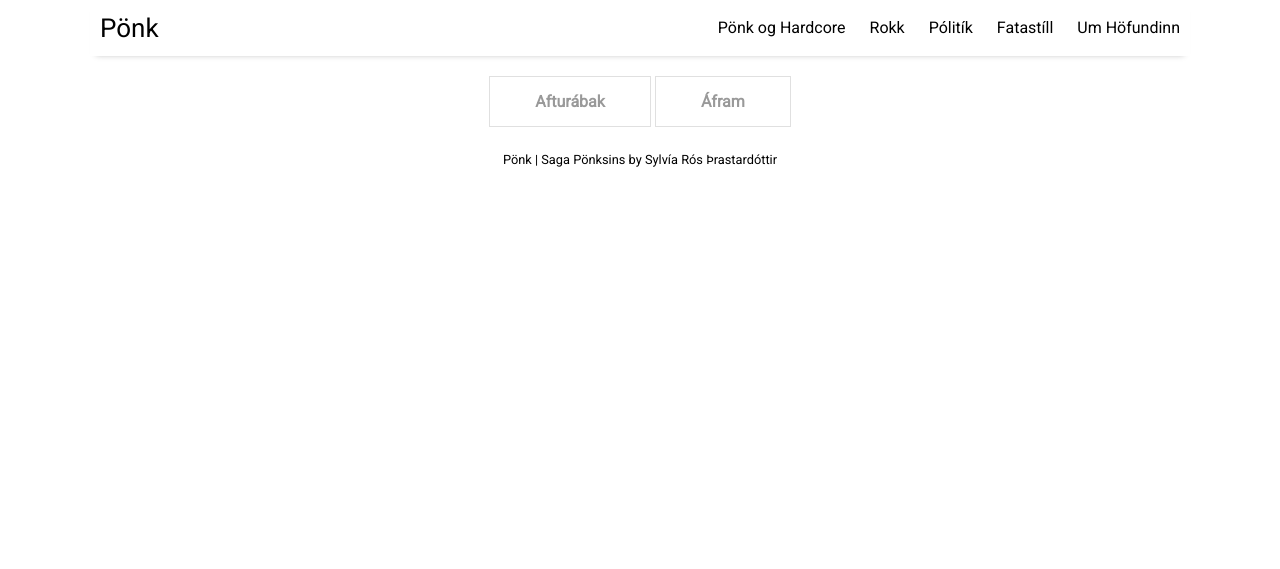
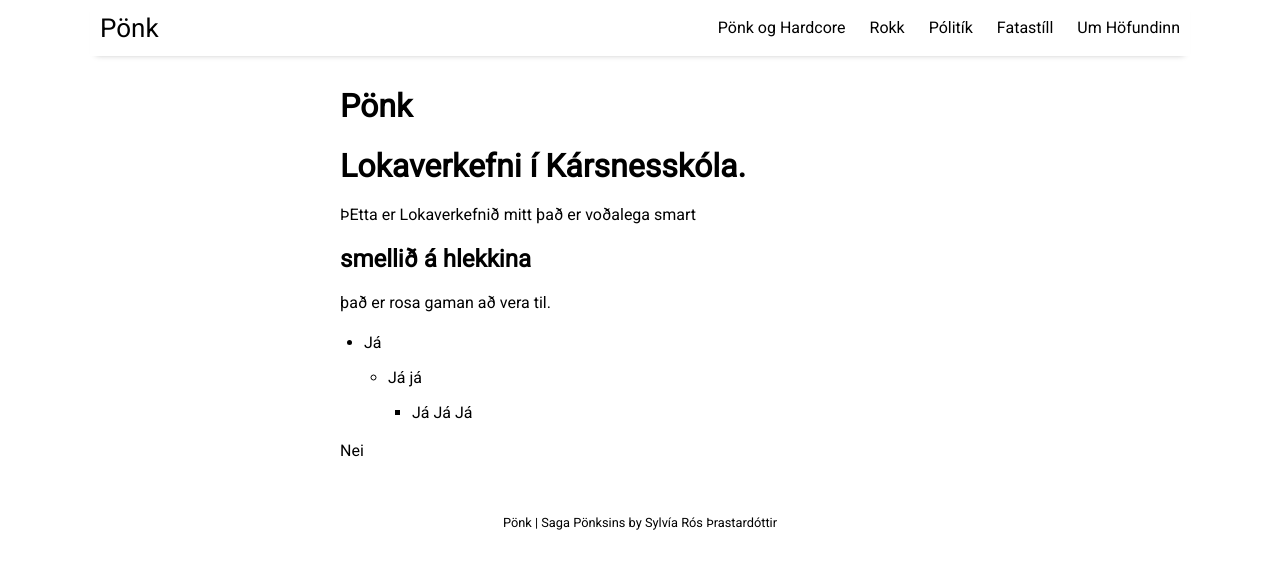
Before and after one commit to LeafDousedInGasoline/LeafDousedInGasoline.github.io, a Jekyll site: the page built from index.md, in a window 1280 px wide. Shown: the top 569 px of the page. Built offline with Jekyll 4.4.1, drawn with Linux system fonts in a browser that asks for light colours; nearby versions of some CDN libraries.

Commit message:
BreytaPageHeader

```diff
--- a/index.md
+++ b/index.md
@@ -1,6 +1,7 @@
 ---
-layout: home
-title: Home
+layout: page
+title: Pönk
+permalink: /
 ---
 # Lokaverkefni í Kársnesskóla.
 
```
